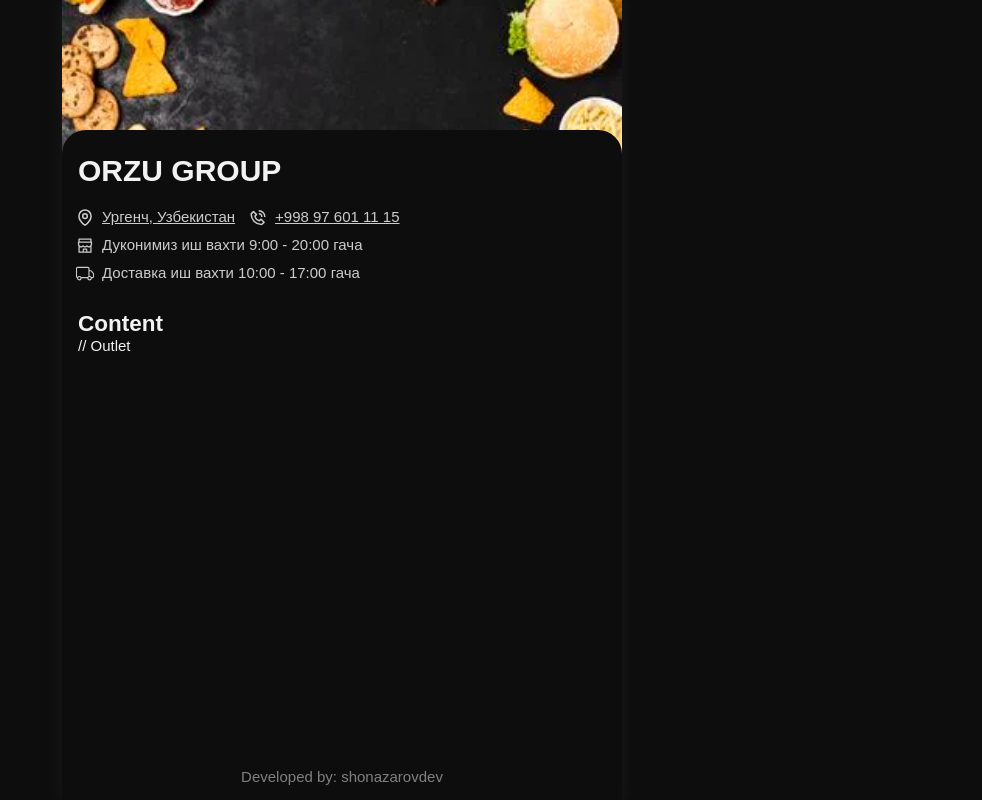
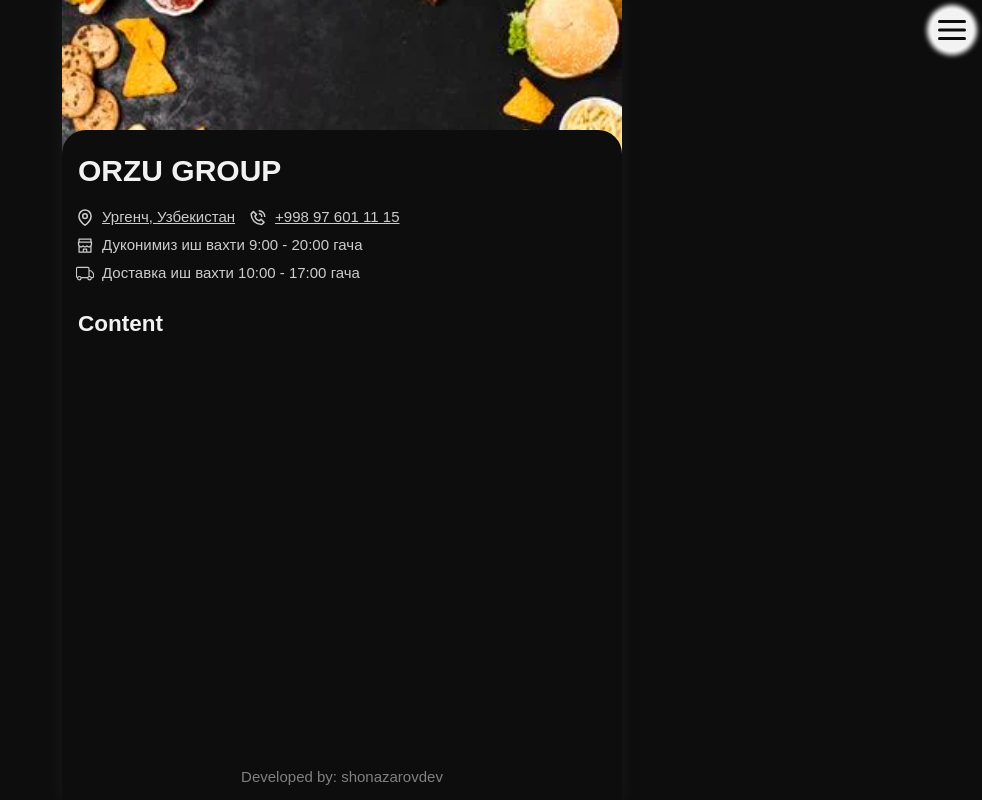
Before and after one commit to shonazarovdev/orzu-group.react, a React (Create React App) app: page / in a window 1280 px wide. Shown: the whole page, without its empty margins (298-1280 px from the left). Built offline with nearby package versions, Linux system fonts and the light colour scheme; a web font is replaced by a local one.

Commit message:
Added Menu

```diff
--- a/package.json
+++ b/package.json
@@ -6,6 +6,7 @@
     "@testing-library/jest-dom": "^5.17.0",
     "@testing-library/react": "^13.4.0",
     "@testing-library/user-event": "^13.5.0",
+    "clsx": "^2.0.0",
     "react": "^18.2.0",
     "react-dom": "^18.2.0",
     "react-icons": "^4.11.0",
--- a/src/assets/css/app.scss
+++ b/src/assets/css/app.scss
@@ -51,3 +51,4 @@
 }
 
 @import '../../components/Mobile';
+@import '../../components/Menu';
--- a/src/components/Menu/index.jsx
+++ b/src/components/Menu/index.jsx
@@ -1,7 +1,27 @@
-import React from 'react';
+import React, { useState } from 'react';
+import clsx from "clsx";
 
-const SideMenu = ({}) => {
-	return <div>SideMenu</div>
+const Menu = ({ openMenu, setOpenMenu }) => {
+	const [ activePage, setActivePage ] = useState('non-maxsulotlari');
+
+	const handleActivePage = (name) => {
+		setOpenMenu(!openMenu)
+		setActivePage(name)
+	}
+
+	return (
+		<div className="menu">
+			<div className={ clsx("body", openMenu && "active") }>
+				<div className="l">
+					<a href="#" onClick={ () => handleActivePage('non-maxsulotlari') } className={clsx(activePage === 'non-maxsulotlari' && 'active')}>Нон махсулотлари</a>
+					<a href="#" onClick={ () => handleActivePage('kartoshka-maxsulotlari') } className={clsx(activePage === 'kartoshka-maxsulotlari' && 'active')}>Картошка махсулотлари</a>
+					<a href="#" onClick={ () => handleActivePage('mayonez-maxsulotlari') } className={clsx(activePage === 'mayonez-maxsulotlari' && 'active')}>Майонез махсулотлари</a>
+					<a href="#" onClick={ () => handleActivePage('sous-maxsulotlari') } className={clsx(activePage === 'sous-maxsulotlari' && 'active')}>Соус махсулотлари</a>
+					<a href="#" onClick={ () => handleActivePage('fastfood-maxsulotlari') } className={clsx(activePage === 'fastfood-maxsulotlari' && 'active')}>Фастфуд упаковкалар</a>
+				</div>
+			</div>
+		</div>
+	);
 }
 
-export default SideMenu;
+export default Menu;
--- a/src/components/Menu/index.scss
+++ b/src/components/Menu/index.scss
@@ -0,0 +1,65 @@
+/*
+
+Menu
+
+*/
+.menu {
+	& > .body {
+		position: fixed;
+
+		width: 100%;
+		height: 100%;
+
+		background-color: $black;
+		color: $white;
+
+		overflow: auto;
+		z-index: 100;
+
+		visibility: hidden;
+		opacity: 0;
+		transform: translateY(20px);
+
+		transition: opacity 1s, transform 1s;
+
+		&.active {
+			visibility: visible;
+			opacity: 1;
+			transform: translateY(0);
+
+			transition: opacity .6s, transform .6s;
+		}
+
+		& > .l {
+			display: flex;
+			flex-direction: column;
+			align-items: flex-start;
+
+			padding: 150px 15px 0 10px;
+
+			& > a {
+				width: 100%;
+				border-radius: 7px;
+
+				margin-bottom: 10px;
+				padding: 15px 15px;
+
+				font-size: 16px;
+				font-weight: 500;
+
+				transition: background-color .5s, color .5s;
+
+				&.active {
+					background: $white;
+					color: $black;
+
+					transition: background-color .1s, color .1s;
+				}
+			}
+
+			& > a:last-child {
+				margin-bottom: 0;
+			}
+		}
+	}
+}
--- a/src/components/Mobile/index.jsx
+++ b/src/components/Mobile/index.jsx
@@ -1,18 +1,42 @@
-import React from 'react';
+import React, { useState } from 'react';
+import clsx from 'clsx';
+import Menu from '../Menu';
 import { BiPhoneCall } from 'react-icons/bi';
 import { GrLocation } from 'react-icons/gr';
 import { AiOutlineShop } from 'react-icons/ai';
-import {BsTruck} from 'react-icons/bs'
+import { BsTruck } from 'react-icons/bs'
 
 const Mobile = ({ children }) => {
+	const [ openMenu, setOpenMenu ] = useState(false);
+
+	const handleOpenMenu = () => {
+		setOpenMenu(!openMenu);
+		if ( openMenu ) {
+			window.document.body.style.removeProperty("overflow");
+			window.document.body.style.removeProperty("height");
+		} else {
+			window.document.body.style.overflow = "hidden";
+			window.document.body.style.height = "100vh";
+		}
+	};
+
 	return (
 		<div className="mobile">
+			<Menu openMenu={ openMenu } setOpenMenu={ setOpenMenu } />
+			<div className="burger">
+				<button onClick={ () => handleOpenMenu() } type="button" className={ clsx(openMenu && 'active') }>
+					<span></span>
+					<span></span>
+					<span></span>
+				</button>
+			</div>
 			<header>
 				<img src="/img/header.webp" alt="Restaurant" />
 			</header>
 			<main>
 				<div className="top">
 					<h1>ORZU GROUP</h1>
+
 					<div className="b">
 						<div>
 							<span className="i"><GrLocation /></span>
@@ -32,7 +56,7 @@
 						</div>
 					</div>
 				</div>
-				{ children } // Outlet
+				{ children }
 			</main>
 			<footer>
 				<a href="https://github.com/shonazarovdev" target="_blank" rel="noreferrer" title="Website Developer">Developed by: shonazarovdev</a>
--- a/src/components/Mobile/index.scss
+++ b/src/components/Mobile/index.scss
@@ -14,6 +14,87 @@
 	margin-inline: auto;
 
 	box-shadow: 0 0 15px 2px rgba(255, 255, 255, 0.05);
+
+	& > .burger {
+		position: absolute;
+		top: 10px;
+		right: 10px;
+
+		width: 40px;
+		height: 40px;
+
+		border-radius: 50%;
+
+		display: flex;
+		align-items: center;
+		justify-content: center;
+
+		background-color: $white;
+		box-shadow: 0 0 5px 5px rgb(255, 255, 255);
+
+		button {
+			position: relative;
+			display: block;
+
+			width: 28px;
+			height: 20px;
+
+			cursor: pointer;
+			z-index: 101;
+
+			border: none;
+			background: transparent;
+
+			& > span {
+				position: absolute;
+				left: 0;
+
+				width: 100%;
+				height: 3px;
+
+				border-radius: 10rem;
+				background-color: $black;
+
+				transition: transform .3s, top .3s, bottom .3s, opacity .3s;
+
+				&:first-child {
+					top: 0;
+					bottom: auto;
+				}
+
+				&:nth-child(2) {
+					top: 50%;
+					transform: translateY(-50%);
+				}
+
+				&:nth-child(3) {
+					top: auto;
+					bottom: 0;
+				}
+
+			}
+
+			&.active > span{
+				background-color: $white;
+
+				transition: transform .6s, top .6s, bottom .6s, opacity .6s;
+
+				&:first-child {
+					transform: rotate(-45deg) translateY(-2px);
+					top: 50%;
+				}
+
+				&:nth-child(2) {
+					opacity: 0;
+				}
+
+				&:nth-child(3) {
+					transform: rotate(45deg) translateY(2px);
+					bottom: 50%;
+				}
+			}
+		}
+	}
 
 	& > header {
 		height: 162px;
--- a/src/components/index.js
+++ b/src/components/index.js
@@ -1,4 +1,4 @@
 import Mobile from "./Mobile";
-import SideMenu from "./Menu";
+import Menu from "./Menu";
 
-export { Mobile, SideMenu }
+export { Mobile, Menu }
```
Also changed, not shown: 1 other file (tests, documents, lock files or other folders).
